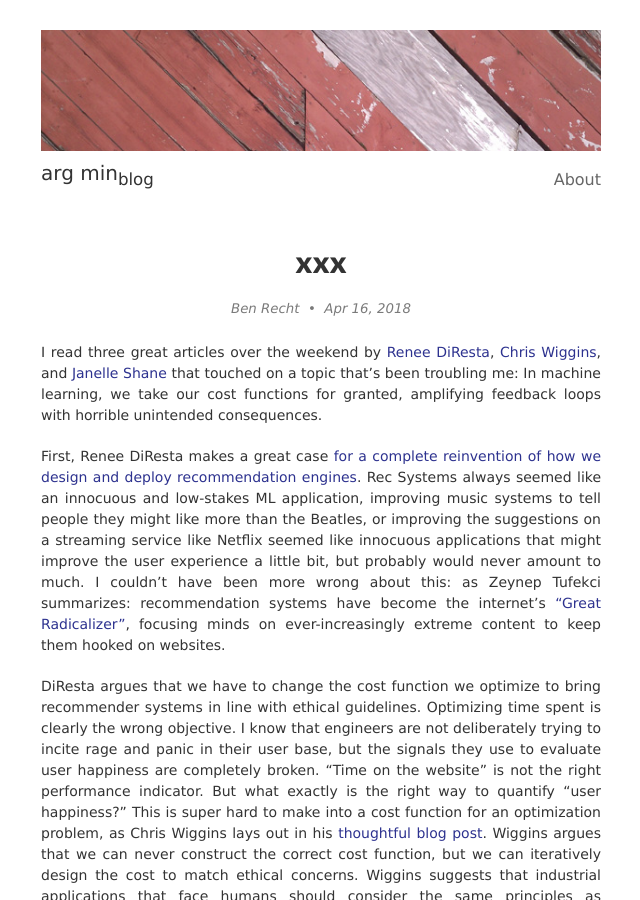
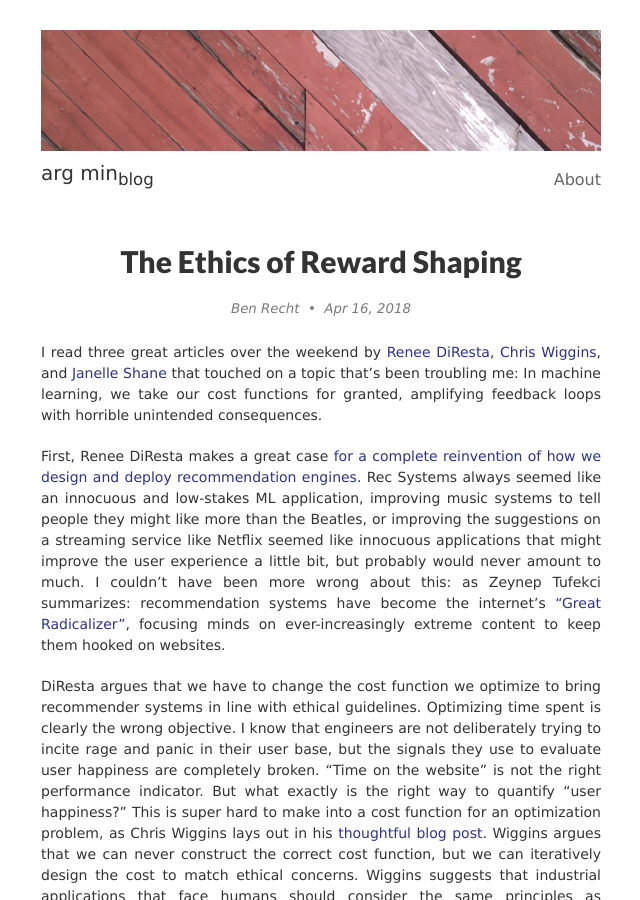
Before and after one commit to benjamin-recht/benjamin-recht.github.io, a Jekyll site: the page built from _posts/2018-04-16-ethical-rewards.md, in a window 1280 px wide and 900 px high. Shown: the whole window, without its empty margins (319-959 px from the left). Built offline with Jekyll 4.4.1, drawn with Linux system fonts in a browser that asks for light colours; nearby versions of some CDN libraries; comment, search, counter and statistics services are not loaded.

Commit message:
ethics rewards

```diff
--- a/_posts/2018-04-16-ethical-rewards.md
+++ b/_posts/2018-04-16-ethical-rewards.md
@@ -1,8 +1,8 @@
 ---
 layout:     post
-title:      xxx
+title:      The Ethics of Reward Shaping
 date:       2018-04-16 0:00:00
-summary:    xxx
+summary:    We’re all reinforcement learners now
 author:     Ben Recht
 visible:    false
 blurb: 		  true
```
